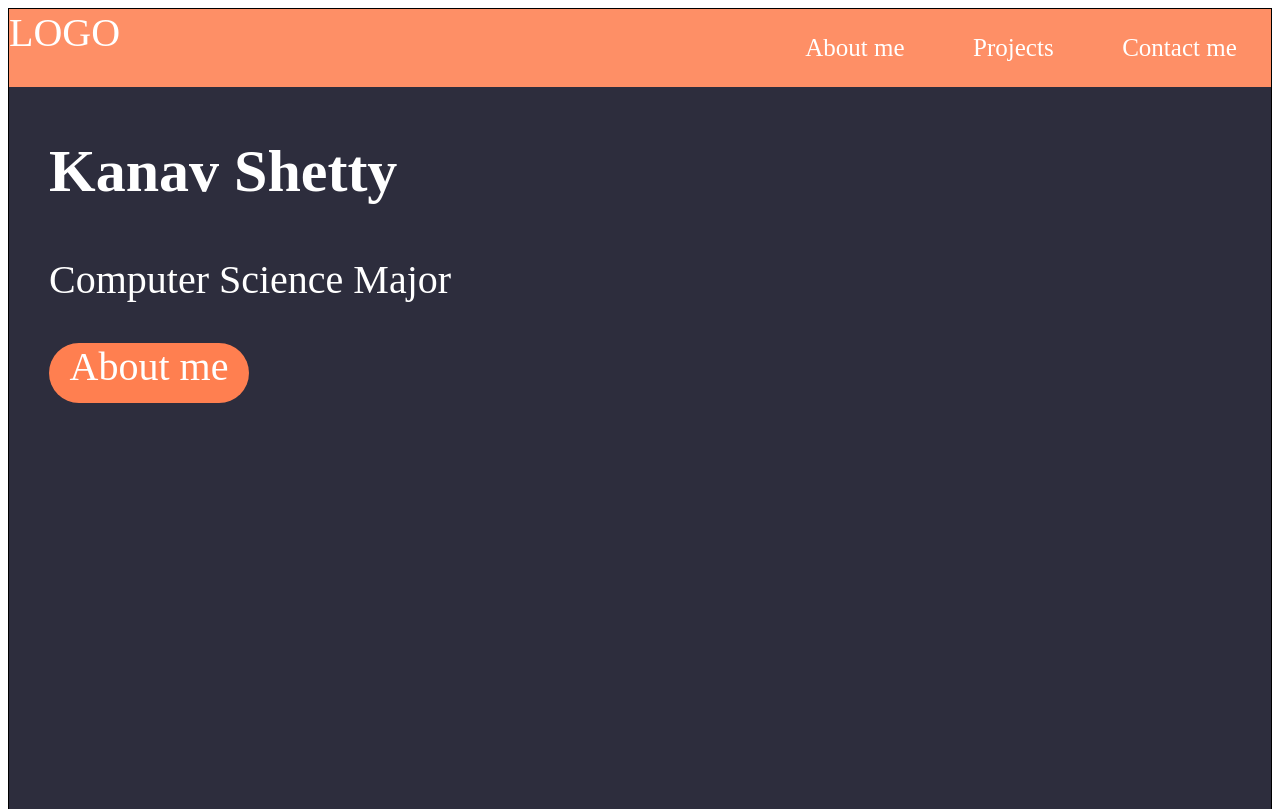
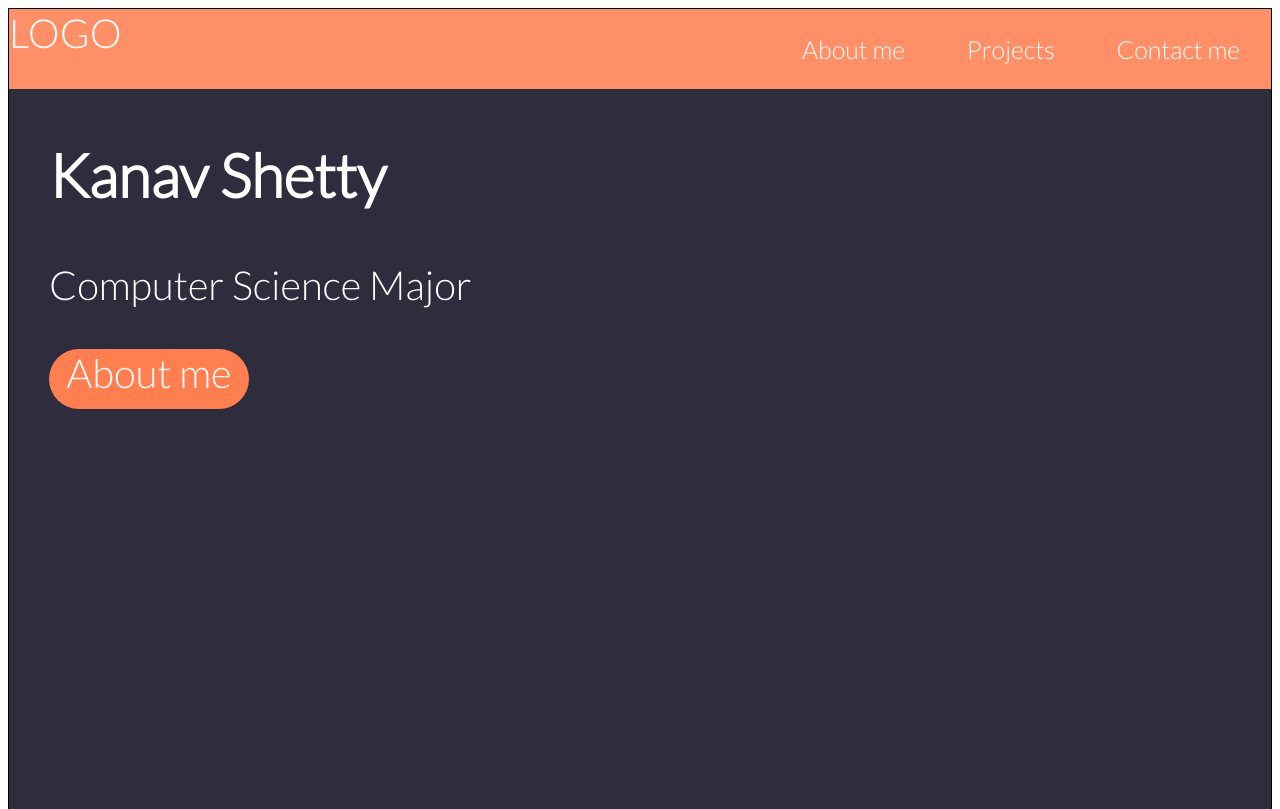
Before and after one commit to kanavshetty/Portfolio, a plain HTML site: page index.html in a window 1280 px wide. Shown: the top 809 px of the page. Drawn offline with Linux system fonts and the light colour scheme.

Commit message:
Changed font again

```diff
--- a/styles.css
+++ b/styles.css
@@ -1,5 +1,5 @@
 body{
-    font-family: 'DM Serif Display', serif;
+    font-family: 'Lato', sans-serif;
 }
 
 section{
```
